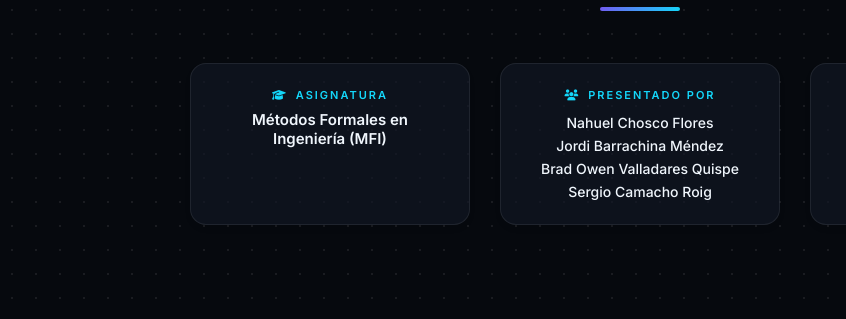
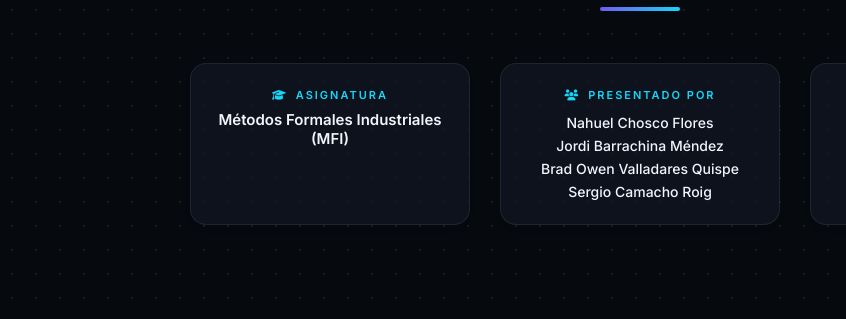
Before and after one commit to Roldann89/FBInfer-presentation, a plain HTML site: page index.html in a window 1280 px wide. Shown: the part 458-777 px from the top of the page, 0-846 px from the left. Drawn offline with Linux system fonts and the light colour scheme.

Commit message:
fix: update subject name on cover to Métodos Formales Industriales

```diff
--- a/index.html
+++ b/index.html
@@ -52,7 +52,7 @@
                     <div class="cover-meta-grid">
                         <div class="meta-item">
                             <span class="meta-label"><i class="fa-solid fa-graduation-cap"></i> Asignatura</span>
-                            <span class="meta-val">Métodos Formales en Ingeniería (MFI)</span>
+                            <span class="meta-val">Métodos Formales Industriales (MFI)</span>
                         </div>
                         <div class="meta-item">
                             <span class="meta-label"><i class="fa-solid fa-users"></i> Presentado por</span>
```
